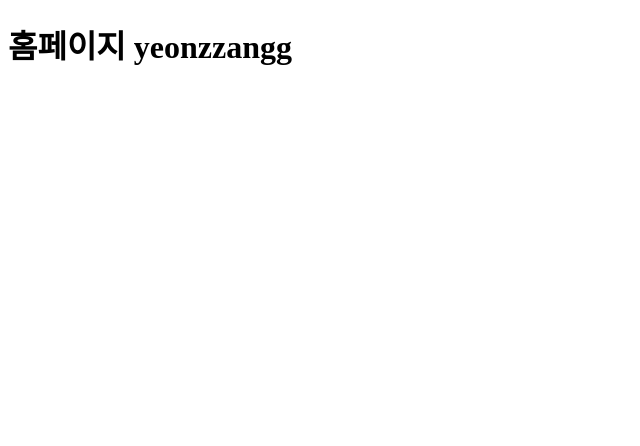
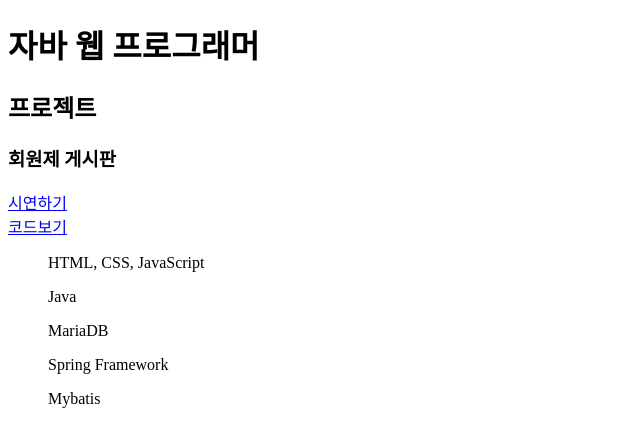
Before and after one commit to yeonzzangg/yeonzzangg.github.io, a plain HTML site: page index.html in a window 1280 px wide. Shown: the whole page, without its empty margins (0-640 px from the left). Drawn offline with Linux system fonts and the light colour scheme.

Commit message:
add first project desc

```diff
--- a/index.html
+++ b/index.html
@@ -7,6 +7,23 @@
     <title>Document</title>
 </head>
 <body>
-    <h1>홈페이지 yeonzzangg</h1>
+    <h1>자바 웹 프로그래머</h1>
+
+    <h2>프로젝트</h2>
+
+    <h3>회원제 게시판</h3>
+    <div>
+        <a href="http://3.38.101.71/prj1">시연하기</a>
+    </div>
+    <div>
+        <a href="https://yeonzzangg.github.io/">코드보기</a>
+    </div>
+
+    <ul class="li">HTML, CSS, JavaScript</ul>
+    <ul class="li">Java</ul>
+    <ul class="li">MariaDB</ul>
+    <ul class="li">Spring Framework</ul>
+    <ul class="li">Mybatis</ul>
+
 </body>
 </html>
```
